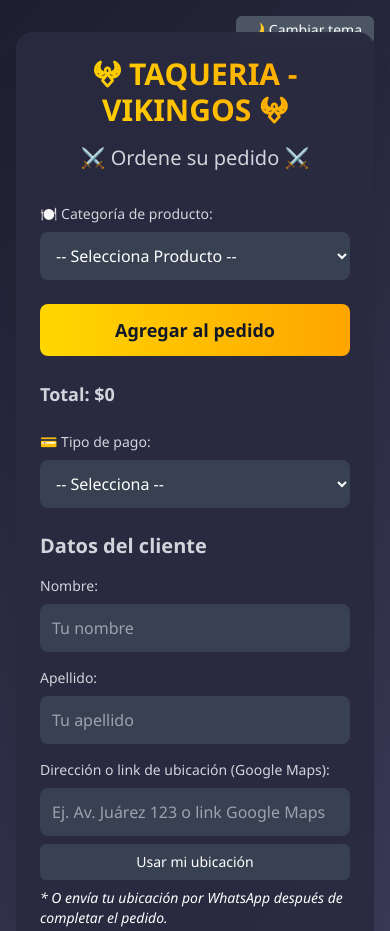
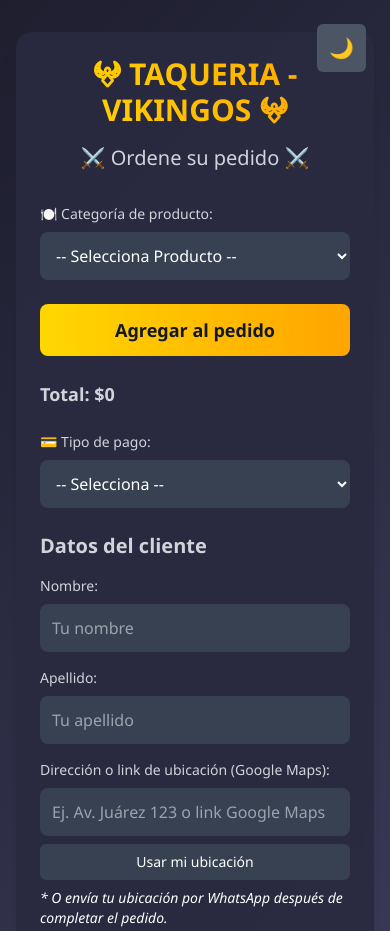
Before and after one commit to EdIa19/vikingos, a plain HTML site: page index.html in a window 390 px wide. Shown: the top 931 px of the page. Drawn offline with nearby package versions, Linux system fonts and the light colour scheme.

Commit message:
Update index.html

```diff
--- a/index.html
+++ b/index.html
@@ -121,17 +121,39 @@
     .text-success {
       color: var(--text-success);
     }
+    #theme-toggle {
+      z-index: 1000;
+      min-width: 48px;
+      min-height: 48px;
+      display: flex;
+      align-items: center;
+      justify-content: center;
+    }
     @media (max-width: 640px) {
       .container {
         padding: 1rem;
+      }
+      .absolute.top-6.right-6 {
+        top: 1.5rem;
+        right: 1.5rem;
+        padding-right: env(safe-area-inset-right);
+        padding-top: env(safe-area-inset-top);
+      }
+      #theme-toggle {
+        padding: 0.75rem;
+        font-size: 1.25rem;
+      }
+      #theme-toggle span:not(#theme-icon) {
+        display: none;
       }
     }
   </style>
 </head>
 <body class="flex flex-col min-h-screen">
-  <div class="absolute top-4 right-4">
-    <button id="theme-toggle" class="bg-gray-600 text-white px-3 py-1 rounded-md text-sm">
-      <span id="theme-icon">🌙</span> Cambiar tema
+  <div class="absolute top-6 right-6 z-50">
+    <button id="theme-toggle" class="bg-gray-600 text-white px-3 py-2 rounded-md text-sm flex items-center justify-center">
+      <span id="theme-icon">🌙</span>
+      <span class="hidden sm:inline ml-1">Cambiar tema</span>
     </button>
   </div>
   <main class="container mx-auto px-4 sm:px-6 lg:px-8 py-8 flex-grow">
@@ -208,7 +230,6 @@
       <button onclick="enviarPedido()" class="btn-secondary w-full py-3 rounded-lg font-bold text-white text-lg mt-6">📲 Enviar pedido por WhatsApp</button>
     </div>
   </main>
-
 
   <script>
     // Manejo del tema claro/oscuro
```
